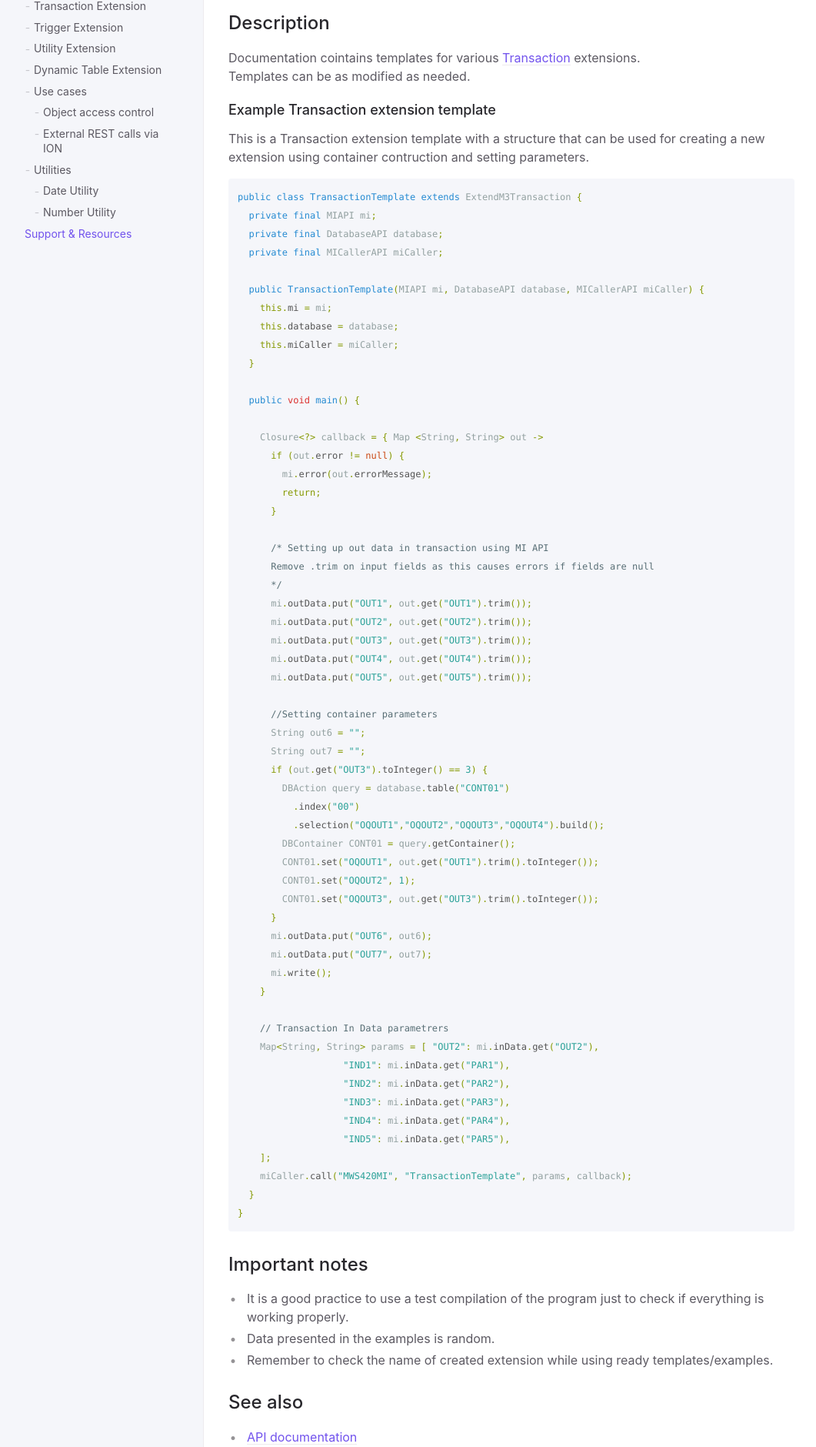
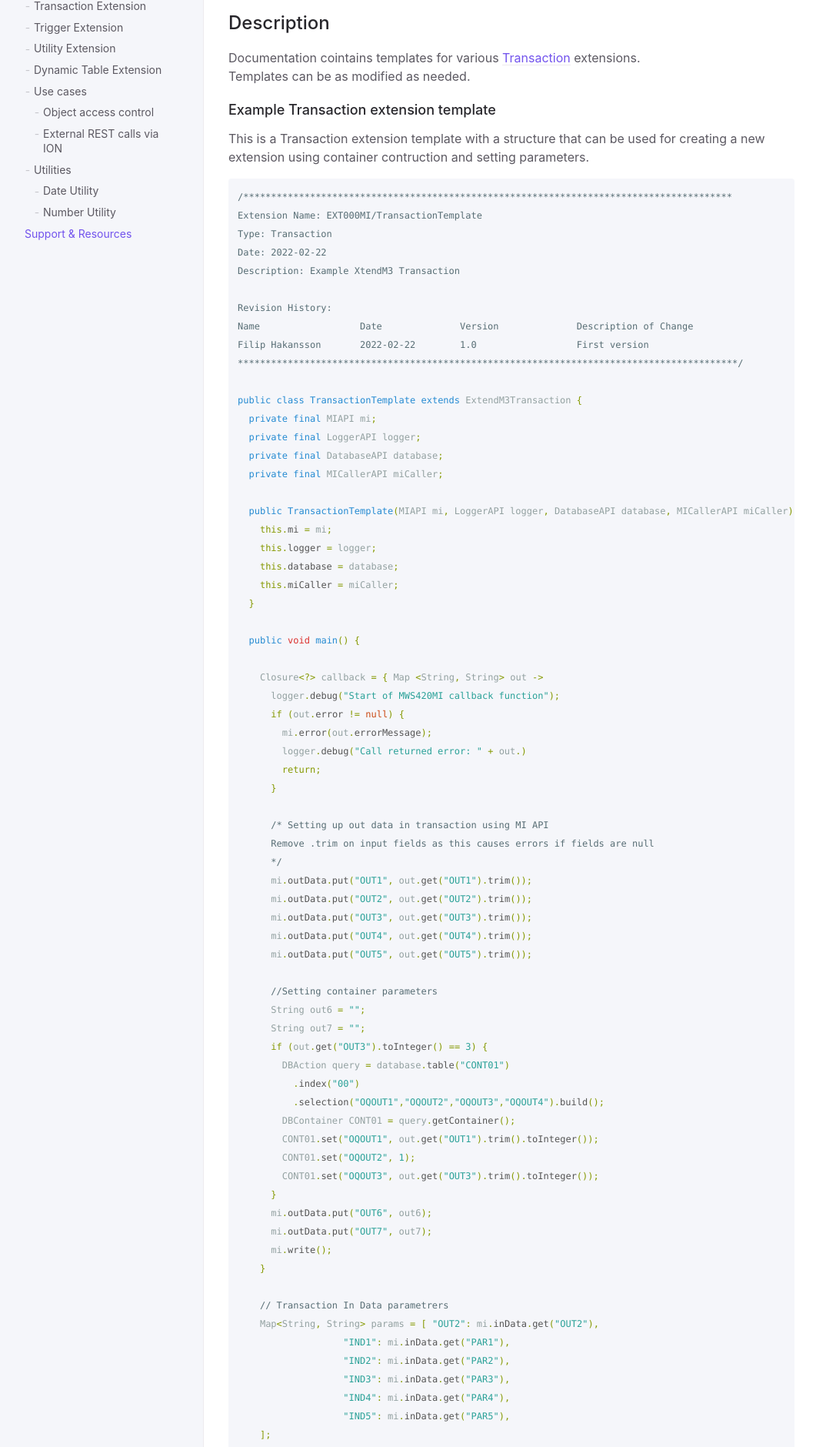
Before and after one commit to infor-cloud/xtendm3, a Jekyll site: the page built from docs/examples/Templates/Transaction_Template.md, in a window 1280 px wide. Shown: the part 421-2301 px from the top of the page at 77% size, without its empty margins (107-1168 px from the left). Built offline with Jekyll 4.4.1, drawn with Linux system fonts in a browser that asks for light colours.

````diff
--- a/docs/examples/Templates/Transaction_Template.md
+++ b/docs/examples/Templates/Transaction_Template.md
@@ -30,13 +30,26 @@ Templates can be as modified as needed.
 This is a Transaction extension template with a structure that can be used for creating a new extension using container contruction and setting parameters.
 
 ```groovy
+/****************************************************************************************
+Extension Name: EXT000MI/TransactionTemplate
+Type: Transaction
+Date: 2022-02-22
+Description: Example XtendM3 Transaction
+
+Revision History:
+Name                  Date              Version              Description of Change
+Filip Hakansson       2022-02-22        1.0                  First version
+******************************************************************************************/
+
 public class TransactionTemplate extends ExtendM3Transaction {
   private final MIAPI mi;
+  private final LoggerAPI logger;
   private final DatabaseAPI database;
   private final MICallerAPI miCaller;
 
-  public TransactionTemplate(MIAPI mi, DatabaseAPI database, MICallerAPI miCaller) {
+  public TransactionTemplate(MIAPI mi, LoggerAPI logger, DatabaseAPI database, MICallerAPI miCaller) {
     this.mi = mi;
+    this.logger = logger;
     this.database = database;
     this.miCaller = miCaller;
   }
@@ -44,8 +57,10 @@ public class TransactionTemplate extends ExtendM3Transaction {
   public void main() {
 
     Closure<?> callback = { Map <String, String> out ->
+      logger.debug("Start of MWS420MI callback function");
       if (out.error != null) {
         mi.error(out.errorMessage);
+        logger.debug("Call returned error: " + out.)
         return;
       }
 
````
Also changed, not shown: docs/documentation/ai-review.md (+1 -0 lines), docs/documentation/api-specification/database-api.md (+6 -6 lines), docs/documentation/api-specification/exception-api.md (+2 -2 lines).
